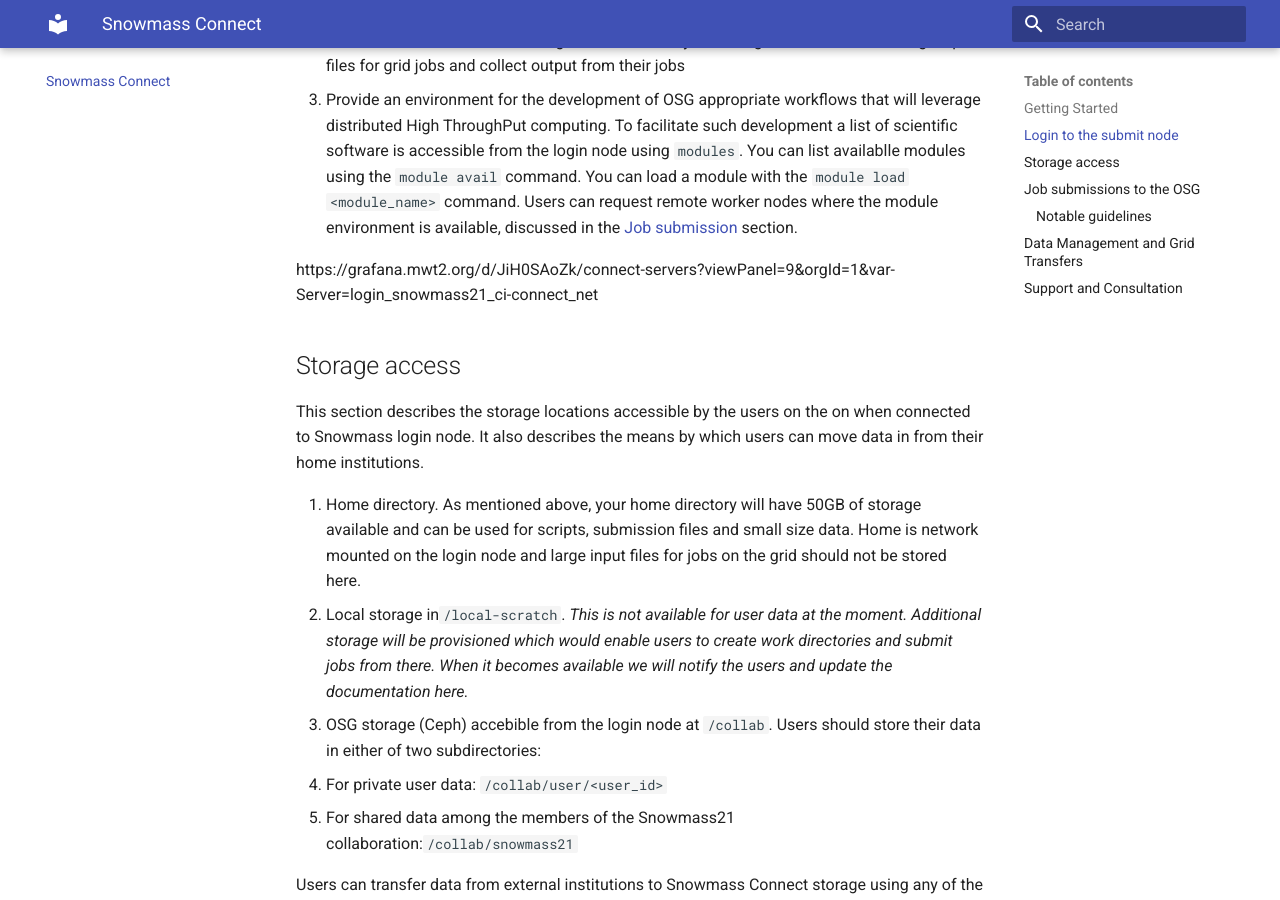
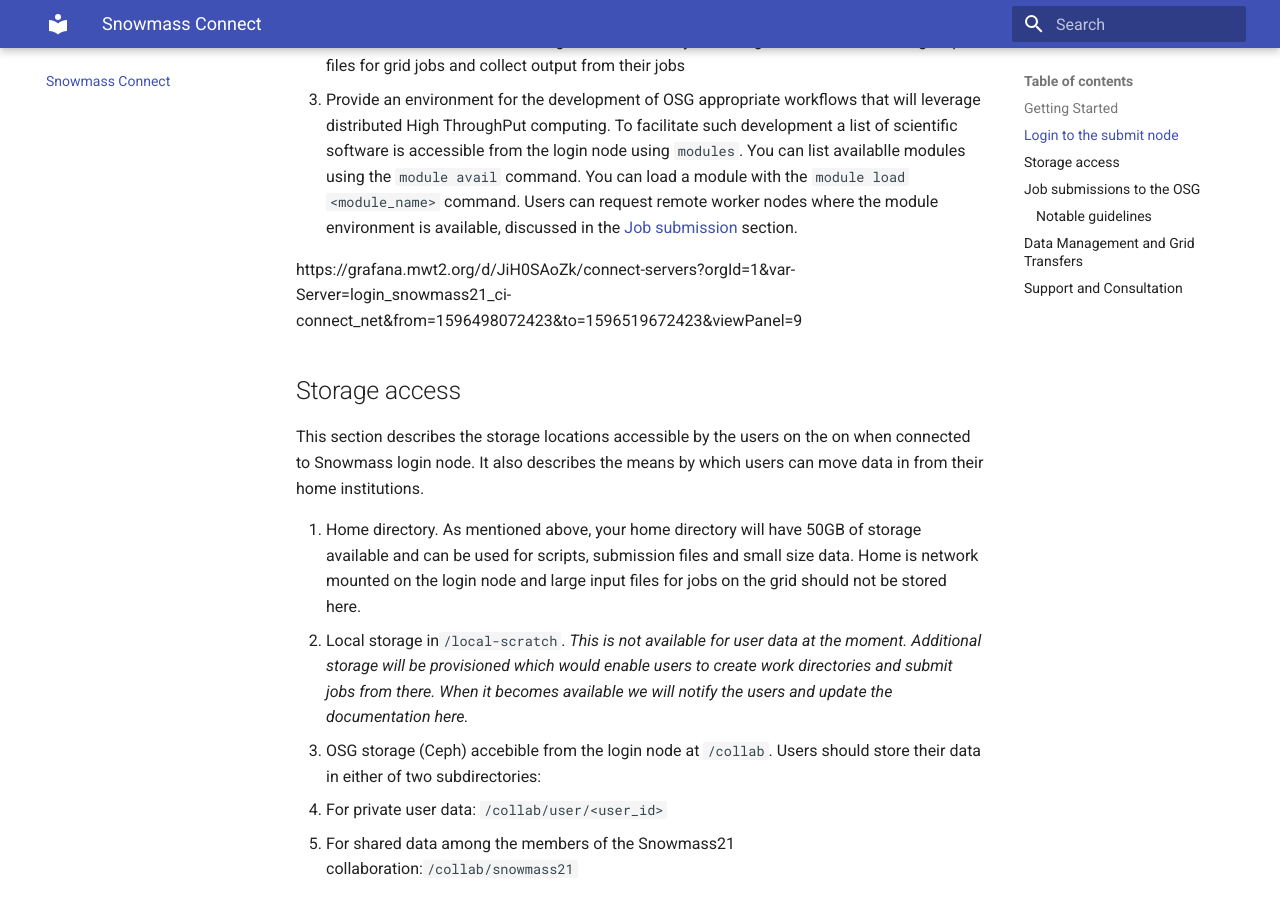
Before and after one commit to ppaschos/snowmass-connect-docs, an MkDocs documentation site: the page built from docs/index.md, in a window 1280 px wide and 900 px high, scrolled down 940 px. Built offline with MkDocs 1.6.1 and Material for MkDocs 9.7.7, drawn with Linux system fonts in a browser that asks for light colours; some of the changed lines change nothing that is shown.

Commit message:
Update index.md

```diff
--- a/docs/index.md
+++ b/docs/index.md
@@ -29,7 +29,7 @@
 modules using the `module avail` command. You can load a module with the `module load <module_name>` command. Users can request remote worker
 nodes where the module environment is available, discussed in the [Job submission](#Job-submissions-to-the-OSG) section.
 
-https://grafana.mwt2.org/d/JiH0SAoZk/connect-servers?viewPanel=9&orgId=1&var-Server=login_snowmass21_ci-connect_net
+https://grafana.mwt2.org/d/JiH0SAoZk/connect-servers?orgId=1&var-Server=login_snowmass21_ci-connect_net&from=1596498072423&to=1596519672423&viewPanel=9
 
 ## Storage access
 
```
